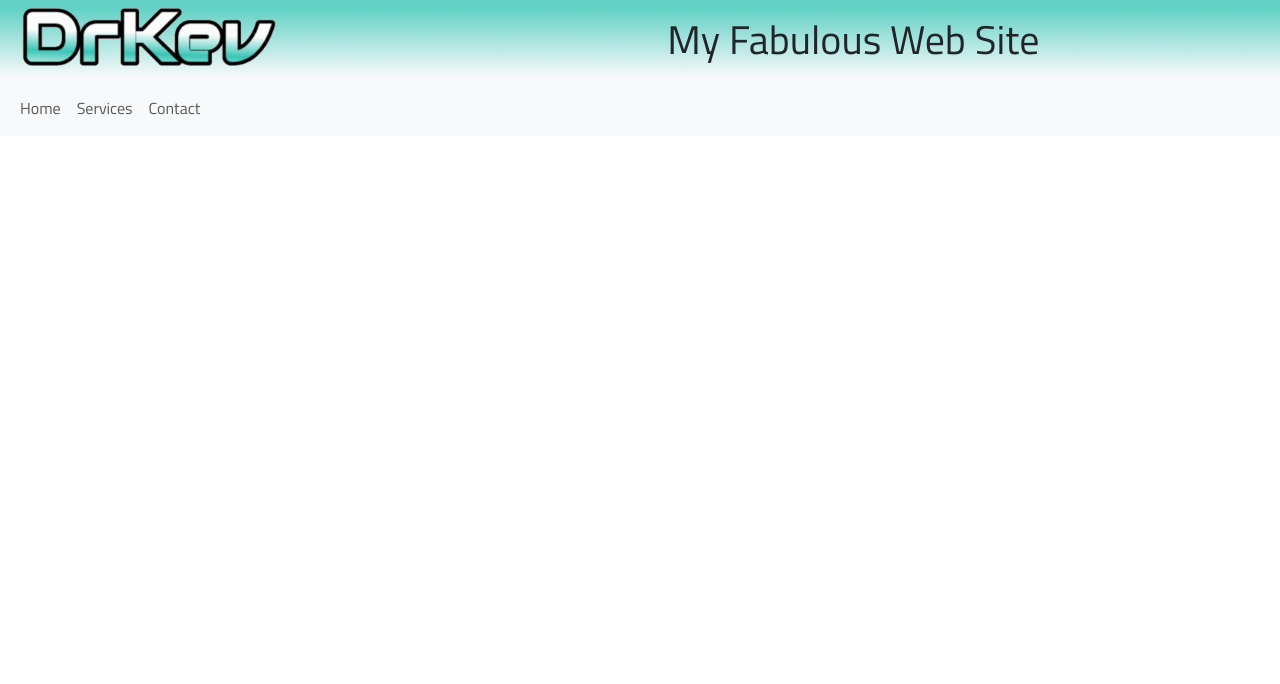
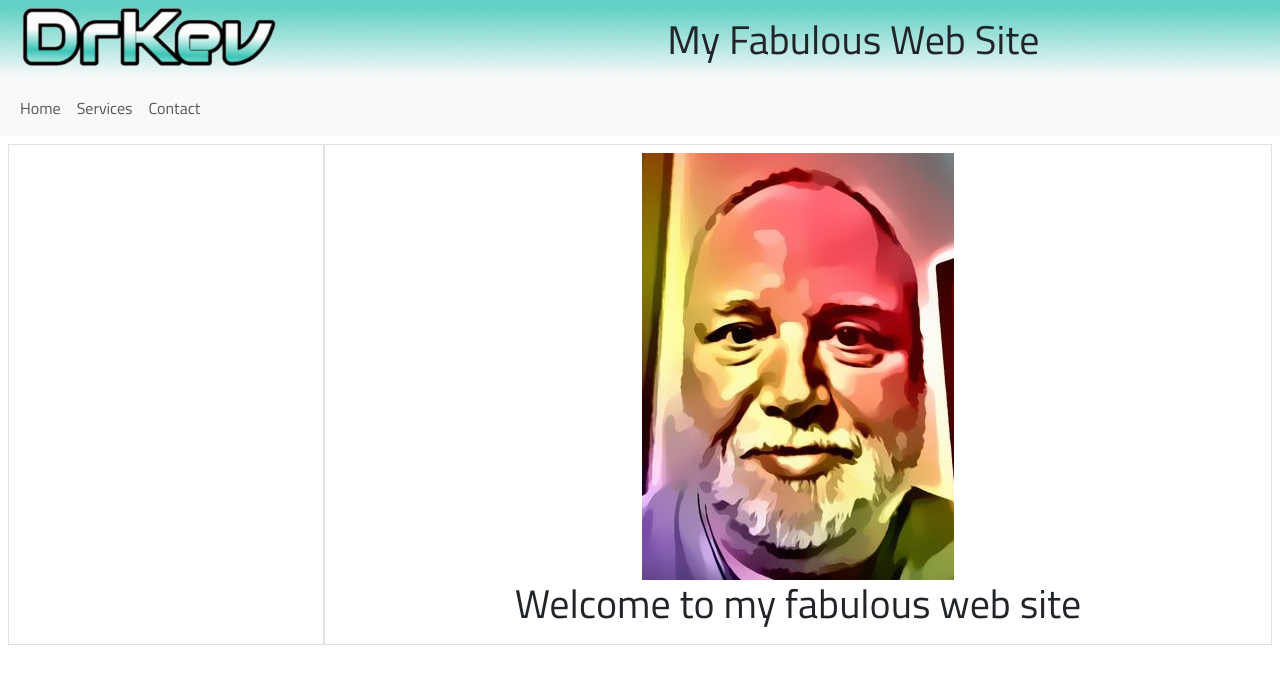
Before and after one commit to KevinGrieves/projectexample, a plain HTML site: page index.html in a window 1280 px wide. Drawn offline with nearby package versions, Linux system fonts and the light colour scheme.

Commit message:
Add files via upload

```diff
--- a/index.html
+++ b/index.html
@@ -37,7 +37,14 @@
 </div>
 </nav>
 
+<div class="row m-2">
+	<div class="col-sm-3 p-2 border"></div>
+	<div class="col border p-2 text-center">
+		<img src="me.jpeg">
+		<h1>Welcome to my fabulous web site</h1>
 
+	</div>
+</div>
 
 
 
```
Also changed, not shown: me.jpeg (added).
